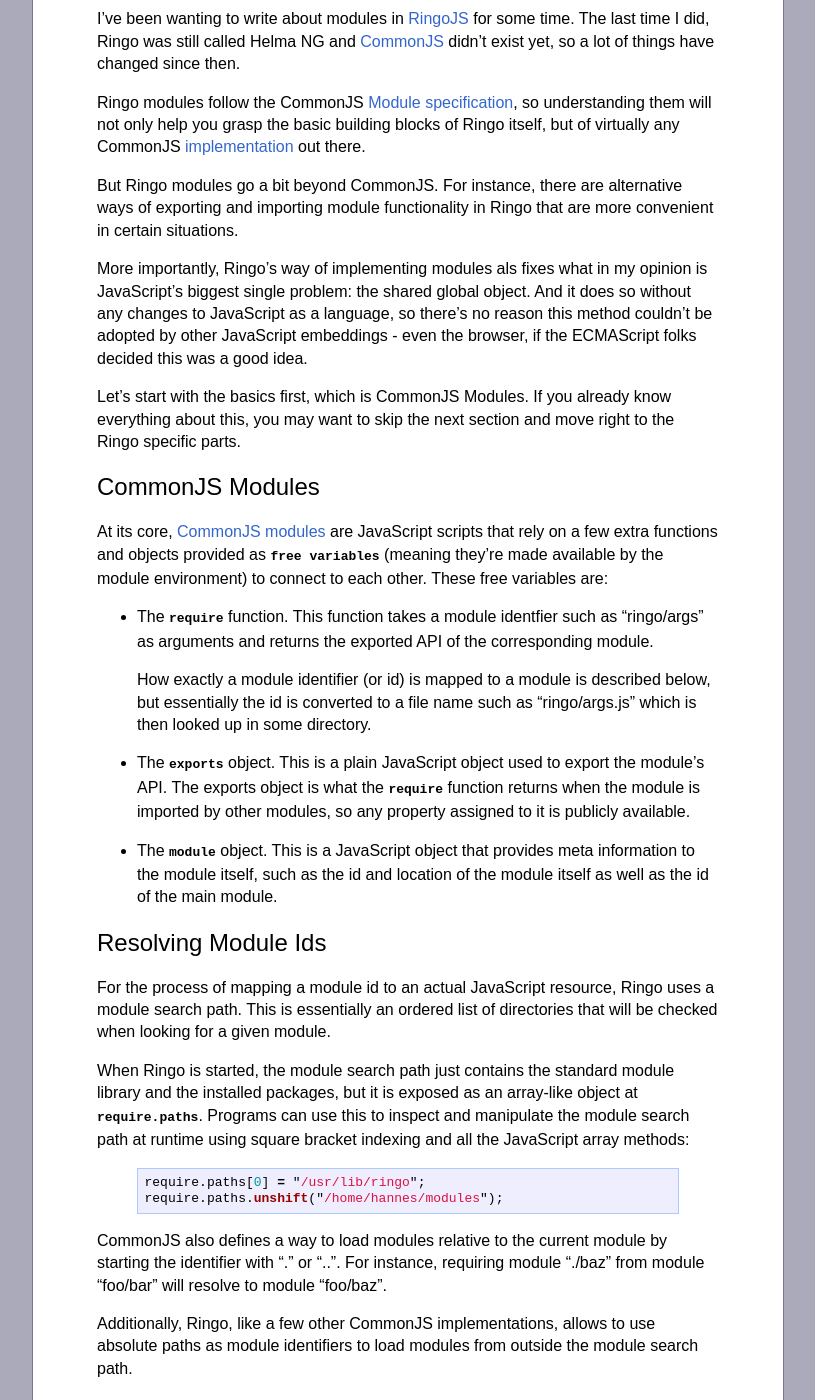
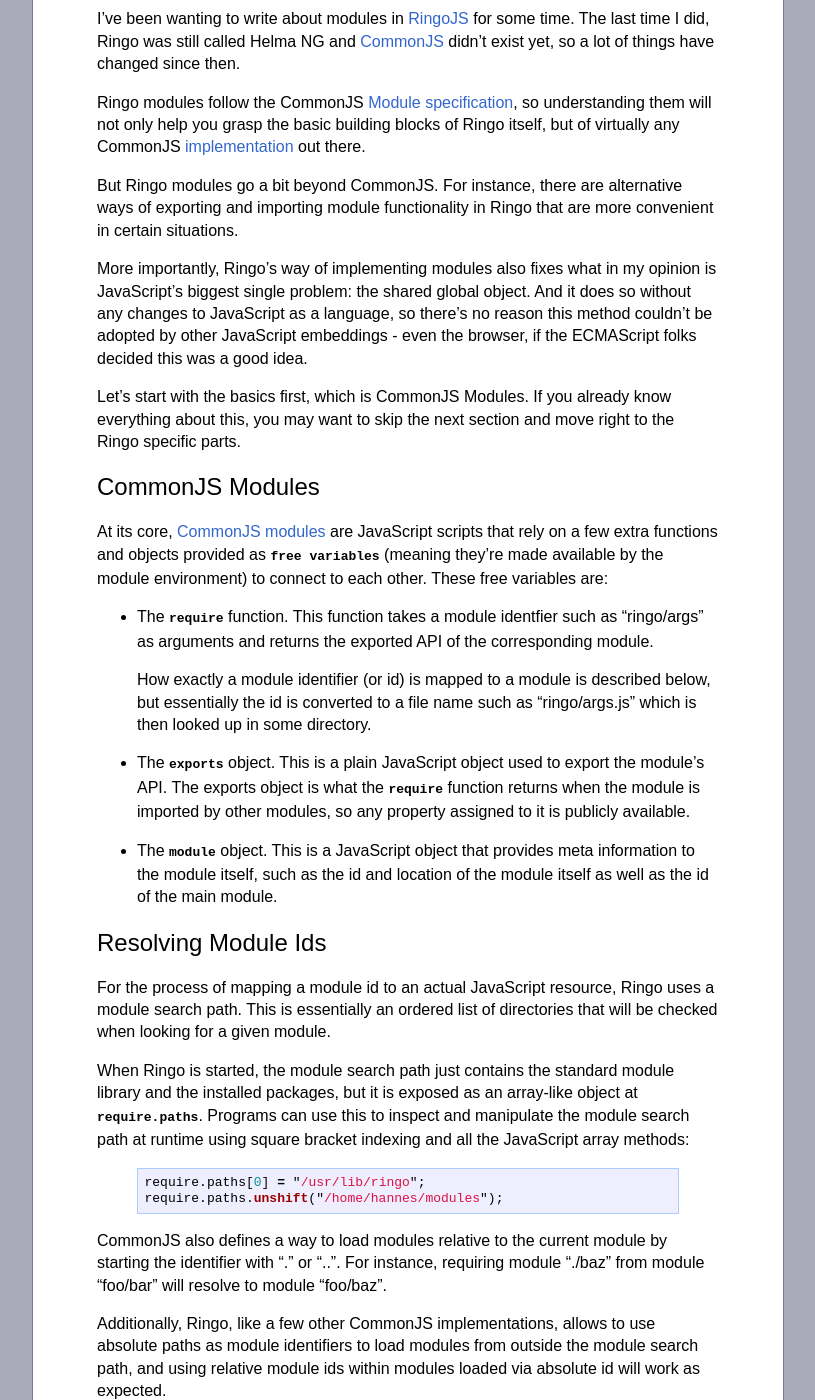
Before and after one commit to hns/hns.github.com, a Jekyll site: the page built from _posts/2010-07-30-modules.md, in a window 1280 px wide and 1400 px high, scrolled down 298 px. Shown: the whole window, without its empty margins (232-1047 px from the left). Built offline with Jekyll 4.4.1, drawn with Linux system fonts in a browser that asks for light colours; comment, search, counter and statistics services are not loaded.

Commit message:
Fix type and add some words about absolute + relative module ids

```diff
--- a/_posts/2010-07-30-modules.md
+++ b/_posts/2010-07-30-modules.md
@@ -16,7 +16,7 @@ But Ringo modules go a bit beyond CommonJS. For instance, there are alternative
 ways of exporting and importing module functionality in Ringo that are more
 convenient in certain situations.
 
-More importantly, Ringo's way of implementing modules als fixes what in my
+More importantly, Ringo's way of implementing modules also fixes what in my
 opinion is JavaScript's biggest single problem: the shared global object. And it
 does so without any changes to JavaScript as a language, so there's no reason
 this method couldn't be adopted by other JavaScript embeddings - even the
@@ -73,7 +73,8 @@ starting the identifier with "." or "..". For instance, requiring module
 
 Additionally, Ringo, like a few other CommonJS implementations, allows to use
 absolute paths as module identifiers to load modules from outside the module
-search path.
+search path, and using relative module ids within modules loaded via absolute
+id will work as expected.
 
 ## Ringo Module Extensions
 
```
